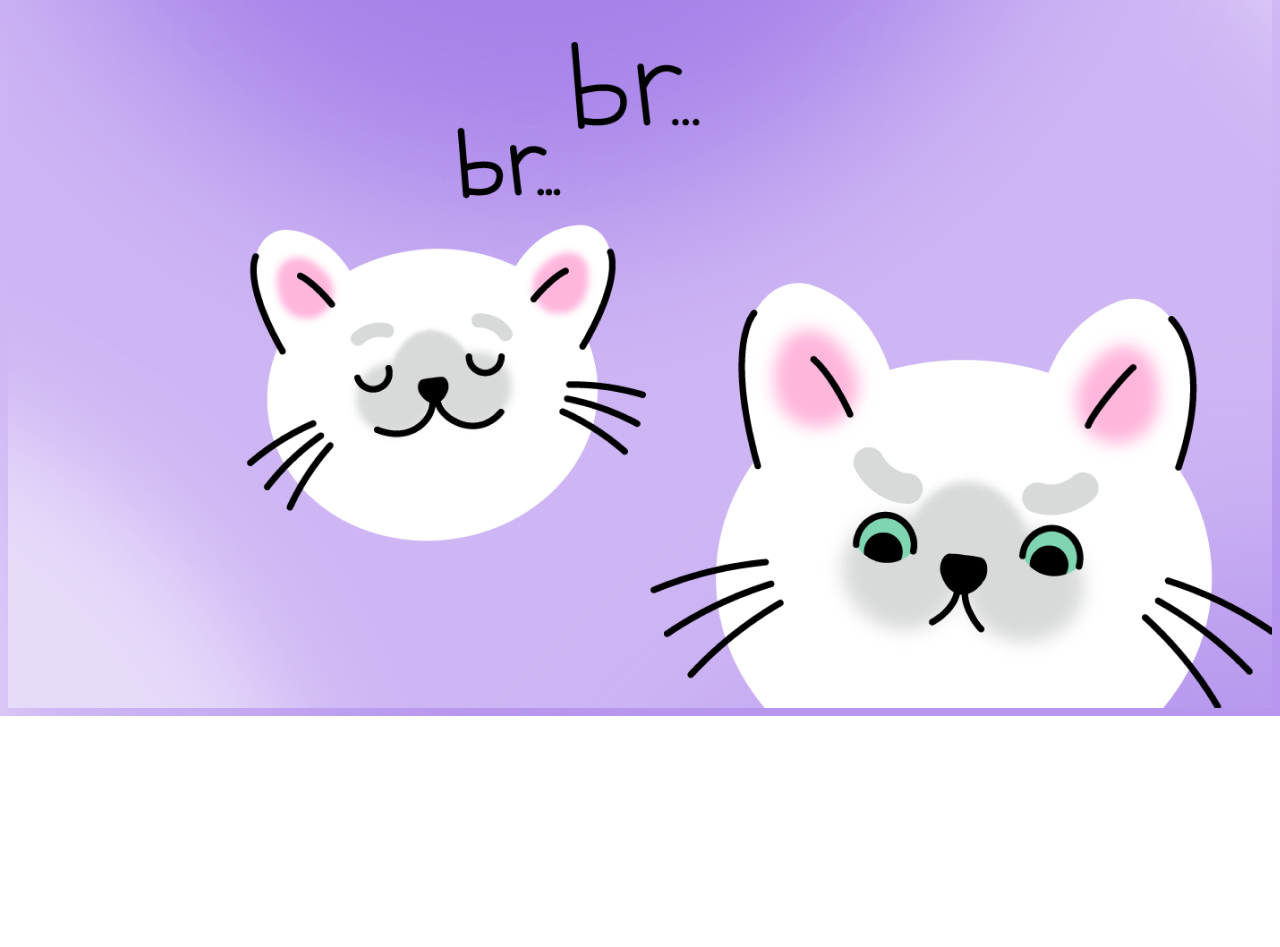
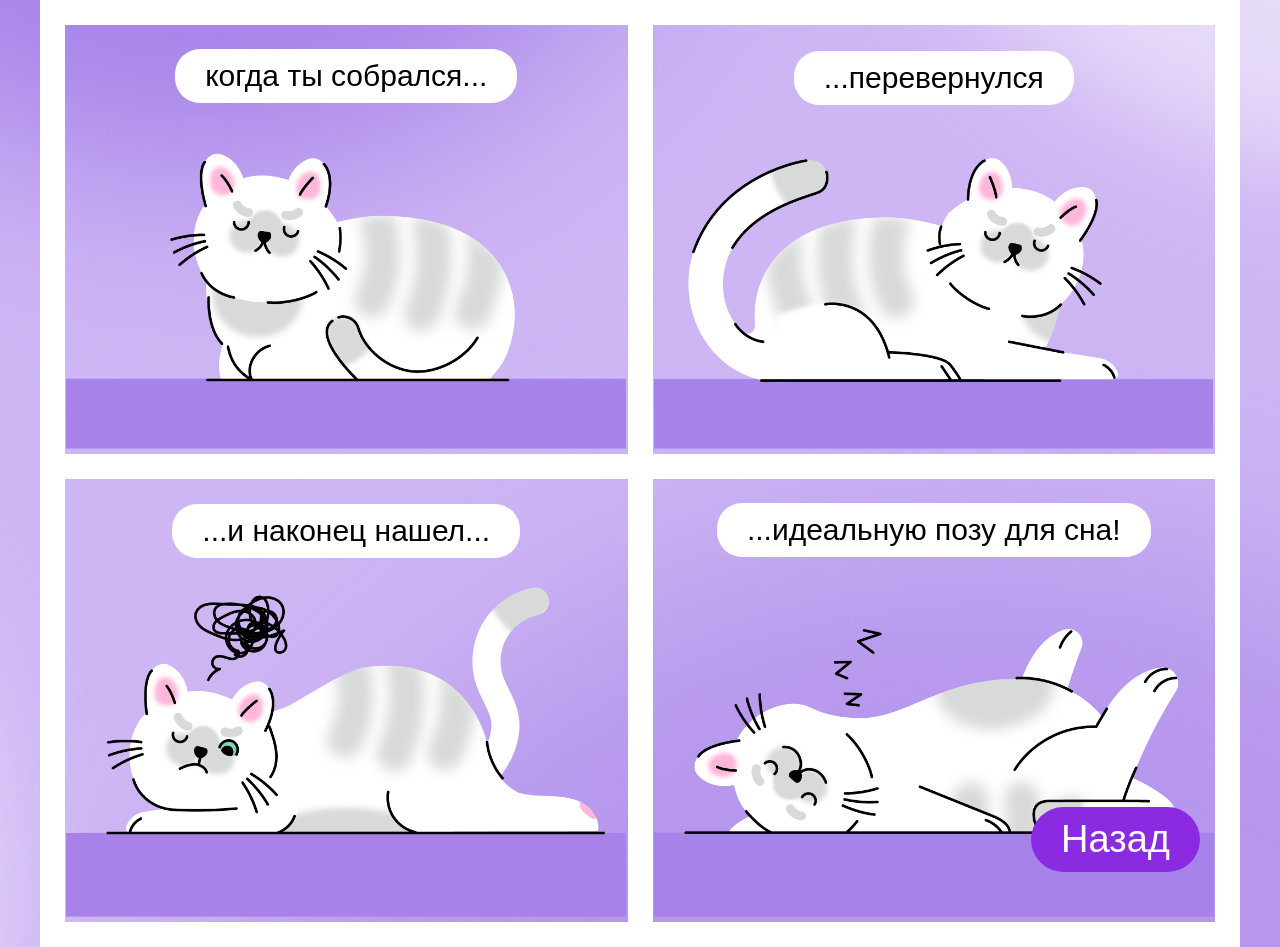
Before and after one commit to BobikProg/project3, a plain HTML site: page index.html in a window 1280 px wide. Shown: the part 900-1847 px from the top of the page. Before the commit the page ends 1616 px from the top, so only its background shows below. Drawn offline with Linux system fonts and the light colour scheme.

Commit message:
comicsCat

```diff
--- a/index.html
+++ b/index.html
@@ -11,10 +11,31 @@
 </head>
 
 <body>
-    <div>
-
+    <div class="header" id="header">
+        <a href="#table">Открыть комикс</a>
     </div>
-    <div></div>
+    <div class="content">
+        <table id="table">
+            <tr>
+                <td>
+                    <p>когда ты собрался...</p>
+                    <img src="./images/кот1.png" alt=""></td>
+                <td>
+                    <p>...перевернулся</p>
+                    <img src="./images/кот2.png" alt="">
+                </td>
+            </tr>
+            <tr>
+                <td>
+                    <p>...и наконец нашел...</p>
+                    <img src="./images/кот3.png" alt=""></td>
+                <td>
+                    <p>...идеальную позу для сна!</p>
+                    <img src="./images/кот4.png" alt=""></td>
+            </tr>
+        </table>
+        <a href="#header">Назад</a>
+    </div>
 </body>
 
 </html>
--- a/style.css
+++ b/style.css
@@ -2,8 +2,52 @@ body {
     background-image: url(images/back.png);
     background-position: bottom;
     background-repeat: no-repeat;
+    font-family: sans-serif;
+    margin: 0;
 }
-div {
+.header {
     background-image: url(images/head.png);
     height: 100vh;
+    background-repeat: no-repeat;
+    background-position: center;
+    background-attachment: fixed;
 }
+.content {
+    padding-top: 75px;
+    border-top: 25px solid black;
+    position: relative;
+}
+#table {
+    width: 1200px;
+    height: 100vh;
+    border-collapse: collapse;
+    margin: 0 auto;
+}
+tr, td {
+    border: 25px solid white;
+    text-align: center;
+    vertical-align: bottom;
+}
+img {
+    width: 560px;
+}
+p {
+    background-color:  white;
+    width: max-content;
+    font-size: 30px;
+    border-radius: 25px;
+    margin: 23px auto;
+    padding: 10px 30px;
+}
+a {
+    display: block;
+    background-color: blueviolet;
+    color: white;
+    padding: 11px 30px;
+    border-radius: 50px;
+    font-size: 38px;
+    position: absolute;
+    bottom: 75px;
+    right: 80px;
+    text-decoration: none;
+}
```
